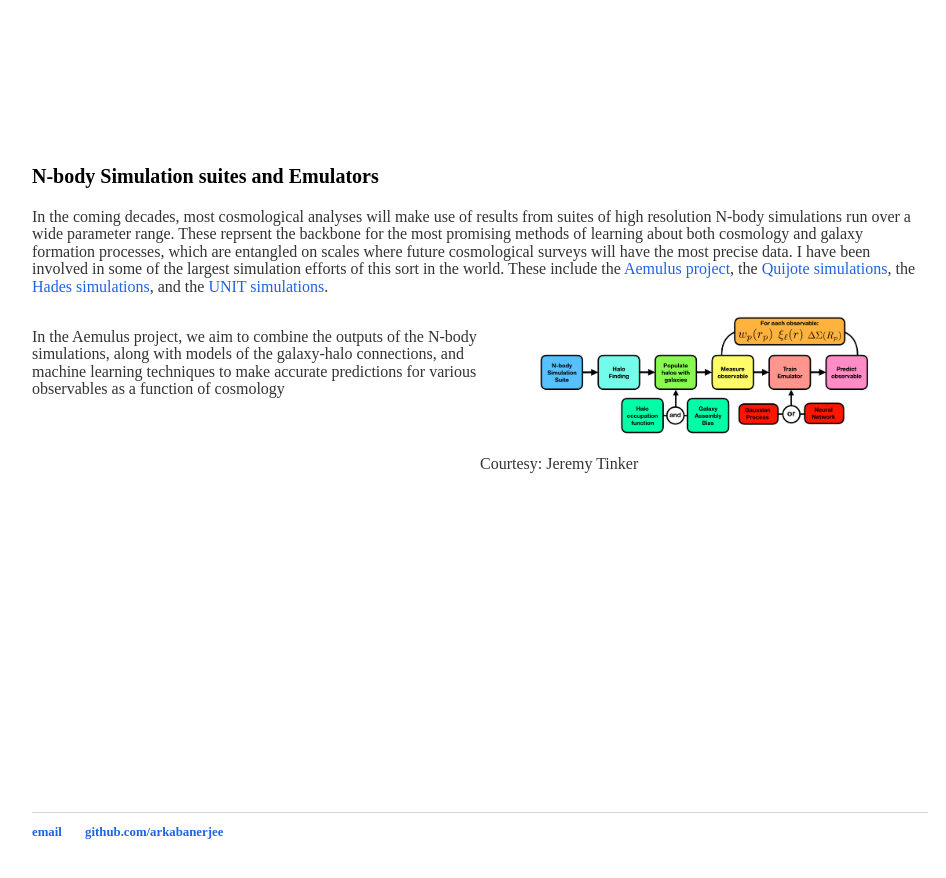
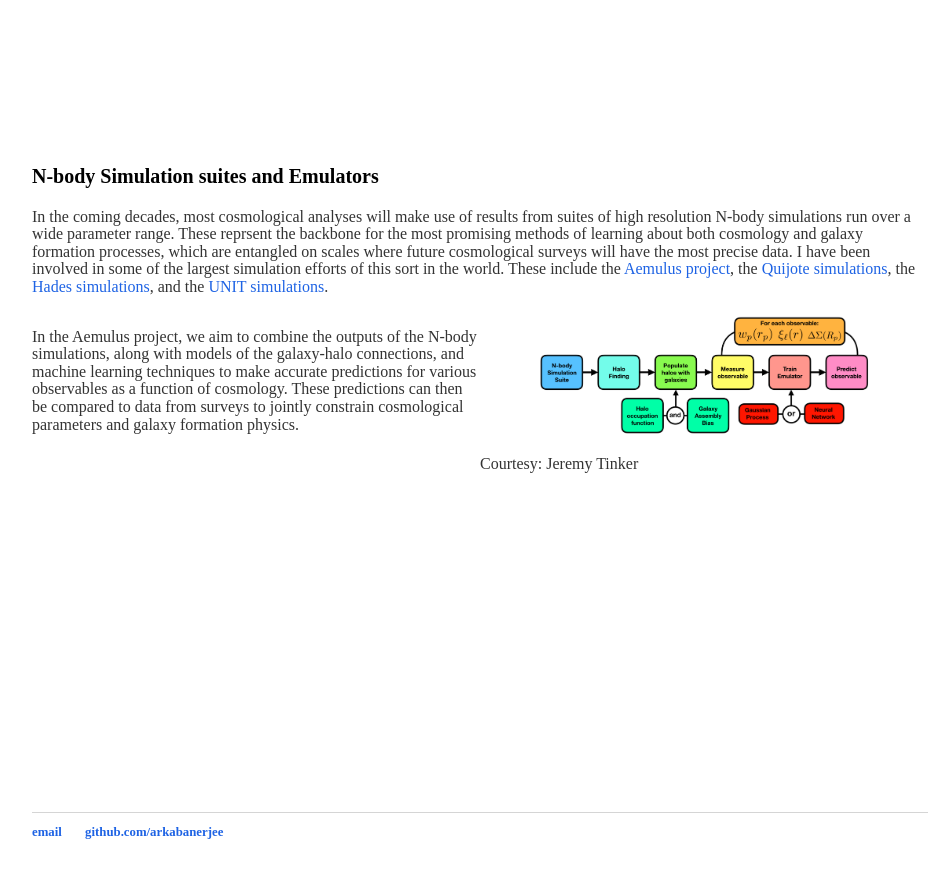
Before and after one commit to arkabanerjee/arkabanerjee.github.io, a Jekyll site: the page built from research/index.html, in a window 1280 px wide and 900 px high, scrolled down 2103 px. Shown: the top 878 px of the window, without its empty margins (160-1106 px from the left). Built offline with Jekyll 4.4.1, drawn with Linux system fonts in a browser that asks for light colours.

```diff
--- a/research/index.html
+++ b/research/index.html
@@ -45,7 +45,7 @@
     <p>In the coming decades, most cosmological analyses will make use of results from suites of high resolution N-body simulations run over a wide parameter range. These reprsent the backbone for the most promising methods of learning about both cosmology and galaxy formation processes, which are entangled on scales where future cosmological surveys will have the most precise data. I have been involved in some of the largest simulation efforts of this sort in the world. These include the <a href ="https://aemulusproject.github.io/">Aemulus project</a>, the <a href="https://github.com/franciscovillaescusa/Quijote-simulations">Quijote simulations</a>, the <a href="https://franciscovillaescusa.github.io/hades.html">Hades simulations</a>, and the <a href="http://www.unitsims.org/">UNIT simulations</a>.</p>
     <div style="width: 100%;">
         <div style="width: 50%; height: 500px; float: left;">
-            <p>In the Aemulus project, we aim to combine the outputs of the N-body simulations, along with models of the galaxy-halo connections, and machine learning techniques to make accurate predictions for various observables as a function of cosmology </p>
+            <p>In the Aemulus project, we aim to combine the outputs of the N-body simulations, along with models of the galaxy-halo connections, and machine learning techniques to make accurate predictions for various observables as a function of cosmology. These predictions can then be compared to data from surveys to jointly constrain cosmological parameters and galaxy formation physics. </p>
         </div>
         <div style="margin-left: 50%; height: 500px;">
             <img src="flowchart.png"  class="center">
```
